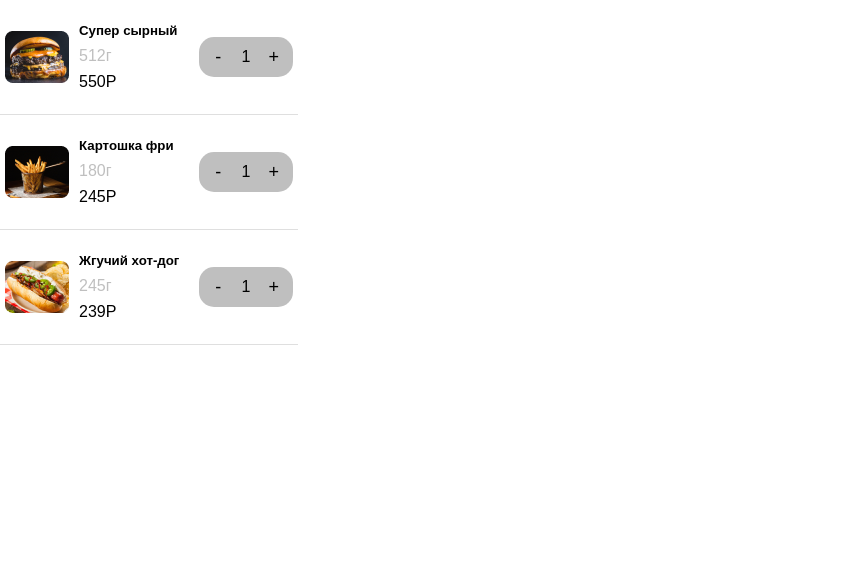
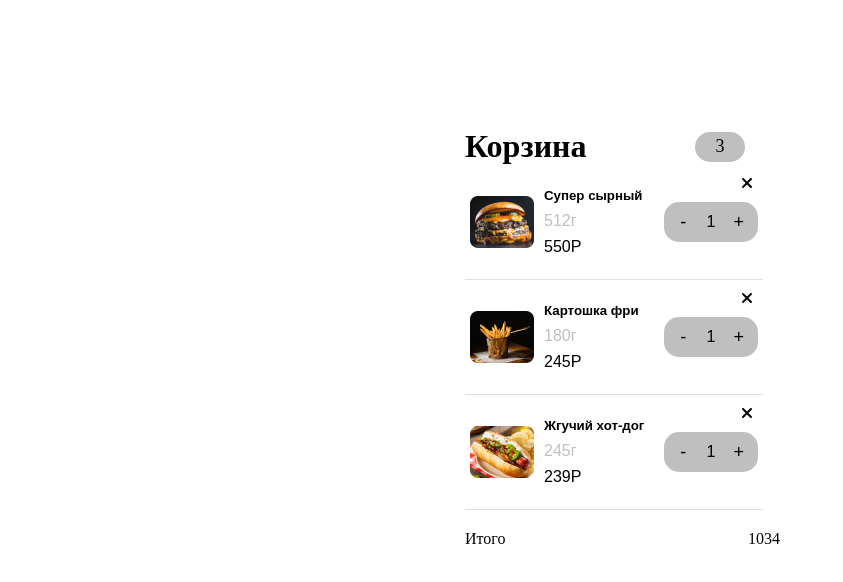
Before and after one commit to We4is/dz5, a React (Vite) app: page / in a window 1280 px wide. Shown: the top 582 px of the page, without its empty margins (0-843 px from the left). Built offline with nearby package versions, Linux system fonts and the light colour scheme.

Commit message:
Add existing file

```diff
--- a/package.json
+++ b/package.json
@@ -10,6 +10,11 @@
     "preview": "vite preview"
   },
   "dependencies": {
+    "@fortawesome/fontawesome-svg-core": "^6.4.2",
+    "@fortawesome/free-brands-svg-icons": "^6.4.2",
+    "@fortawesome/free-regular-svg-icons": "^6.4.2",
+    "@fortawesome/free-solid-svg-icons": "^6.4.2",
+    "@fortawesome/react-fontawesome": "^0.2.0",
     "react": "^18.2.0",
     "react-dom": "^18.2.0",
     "sass": "^1.69.5"
--- a/src/Components/App.jsx
+++ b/src/Components/App.jsx
@@ -1,37 +1,76 @@
 import { useState } from 'react'
 import FoodBox from './FoodBox/FoodBox.jsx'
-import '../Style/app.css'
+import '../Style/app.scss'
 import burderImg from '../assets/burger.png'
 import potatoImg from '../assets/potato.png'
 import sausageImg from '../assets/sausage.png'
 
 function App() {
+  const [count, setCount] = useState(3)
+  const [sum, setSum] = useState(1034)
   const [FoodInfo, setFoodInfo] = useState([
     {
       name: 'Супер сырный',
       weight: '512г',
-      price: '550Р',
-      img: burderImg
+      price: 550,
+      img: burderImg,
+      id: 1
     },
     {
       name: 'Картошка фри',
       weight: '180г',
-      price: '245Р',
-      img: potatoImg
+      price: 245,
+      img: potatoImg,
+      id: 2
     },
     {
       name: 'Жгучий хот-дог',
       weight: '245г',
-      price: '239Р',
-      img: sausageImg
+      price: 239,
+      img: sausageImg,
+      id: 3
     }
   ])
 
+
+
+  function editCount(amper,price){
+    setCount(count + amper)
+    editSum(price)
+  }
+
+  function editSum(price){
+    setSum(sum + price)
+  }
+
+  function deleteFood(id, price, number){
+        const newArr = [...FoodInfo]
+        const newFoodArr = newArr.filter((item) => item.id != id)
+        setFoodInfo(newFoodArr);
+        editCount(number,price)
+        editSum(-(price * number))
+  }
+
+
   return (
     <>
-      {FoodInfo.map((item) =>{
-        return <FoodBox {...item}/>
-      })}
+      <div className="foodBlock">
+        <div className="food_text">
+          <h1>Корзина</h1>
+          <p>{count}</p>
+        </div>
+        <div className="food_blocks">
+          {FoodInfo.map((item) => {
+            return <FoodBox {...item} key={item.id} editCount={editCount} deleteFood={deleteFood}/>
+          })}
+        </div>
+        <div className='food_footer'>
+          <p>Итого</p>
+          <span>{sum}</span>
+        </div>
+
+      </div>
+
     </>
   )
 }
--- a/src/Components/FoodBox/FoodBox.jsx
+++ b/src/Components/FoodBox/FoodBox.jsx
@@ -1,31 +1,39 @@
 import { useState } from 'react'
 import './FoodBox.scss'
 
-function FoodBox({ name, weight, price, img }) {
+function FoodBox({ name, weight, price, img, editCount, id, deleteFood, changeSum }) {
     const [number, setNumber] = useState(1)
-    function changeNumDown() {
-        if (number !== 1) {
-            setNumber(number - 1)
+    function changeNum(amper, price) {
+        if (number == 1 && String(amper) === '-1') {
+            deleteFood(id, number)
         }
+        console.log(price);
+        setNumber(number + amper)
+        editCount(amper,price)
     }
-    function changeNumUp() {
-        setNumber(number + 1)
-    }
+
     return (
         <>
             <div className="food_box">
+                <svg xmlns="http://www.w3.org/2000/svg" height="1em" viewBox="0 0 384 512" className='close_btn' onClick={() =>{
+                    deleteFood(id, -price, -number)
+                }}><path d="M342.6 150.6c12.5-12.5 12.5-32.8 0-45.3s-32.8-12.5-45.3 0L192 210.7 86.6 105.4c-12.5-12.5-32.8-12.5-45.3 0s-12.5 32.8 0 45.3L146.7 256 41.4 361.4c-12.5 12.5-12.5 32.8 0 45.3s32.8 12.5 45.3 0L192 301.3 297.4 406.6c12.5 12.5 32.8 12.5 45.3 0s12.5-32.8 0-45.3L237.3 256 342.6 150.6z"/></svg>
                 <div className='food_info'>
                     <img src={img} alt="" />
                     <div className="food_info-text">
                         <h5>{name}</h5>
                         <span>{weight}</span>
-                        <p>{price}</p>
+                        <p>{price}Р</p>
                     </div>
                 </div>
                 <div className="calc">
-                    <button onClick={changeNumDown}>-</button>
+                    <button onClick={() => {
+                        changeNum(-1,-price)
+                    }}>-</button>
                     <p>{number}</p>
-                    <button onClick={changeNumUp}>+</button>
+                    <button onClick={() => {
+                        changeNum(+1,+price)
+                    }}>+</button>
                 </div>
             </div>
         </>
--- a/src/Components/FoodBox/FoodBox.scss
+++ b/src/Components/FoodBox/FoodBox.scss
@@ -12,6 +12,13 @@
     justify-content: space-between;
     padding: 15px 5px;
     border-bottom: 1px solid rgba(128, 128, 128, 0.25);
+    position: relative;
+    .close_btn{
+        position: absolute;
+        color: black;
+        right: 10px;
+        top: 10px;
+    }
     .calc{
         width: 94px;
         height: 40px;
--- /dev/null
+++ b/src/Style/App.scss
@@ -0,0 +1,28 @@
+.foodBlock{
+    width: 350px;
+    margin: 0 auto;
+    margin-top: 10%;
+    .food_footer{
+        width: 90%;
+        display: flex;
+        justify-content: space-between;
+        margin-top: 20px;
+    }
+    .food_text{
+        display: flex;
+        justify-content: space-between;
+        align-items: center;
+        width: 80%;
+        color: black;
+        p{
+            width: 50px;
+            height: 30px;
+            font-size: 18px;
+            background-color: rgba(128, 128, 128, 0.5);
+            display: flex;
+            justify-content: center;
+            align-items: center;
+            border-radius: 15px;
+        }
+    }
+}
```
Also changed, not shown: src/Style/App.css (deleted), 1 other file (tests, documents, lock files or other folders).
